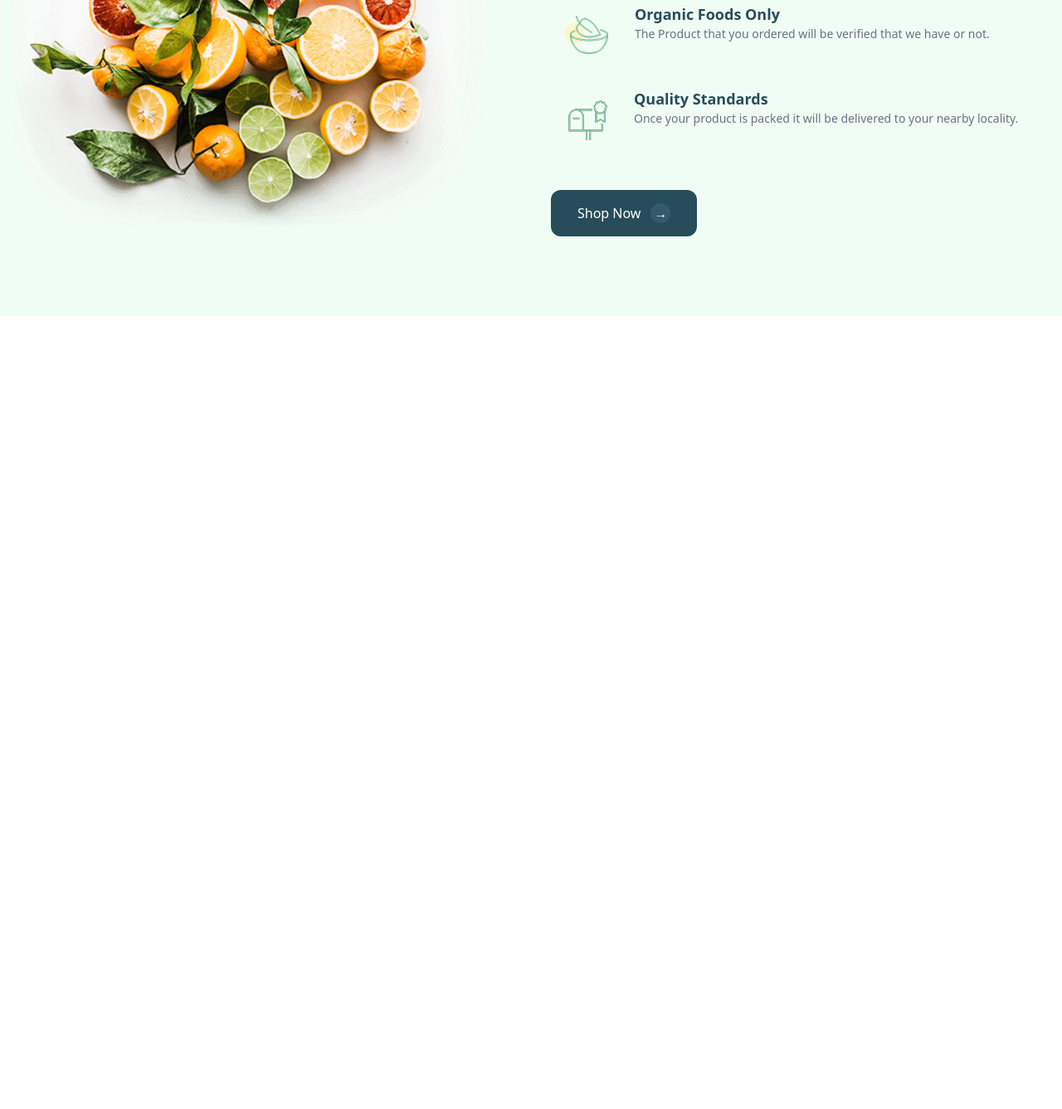
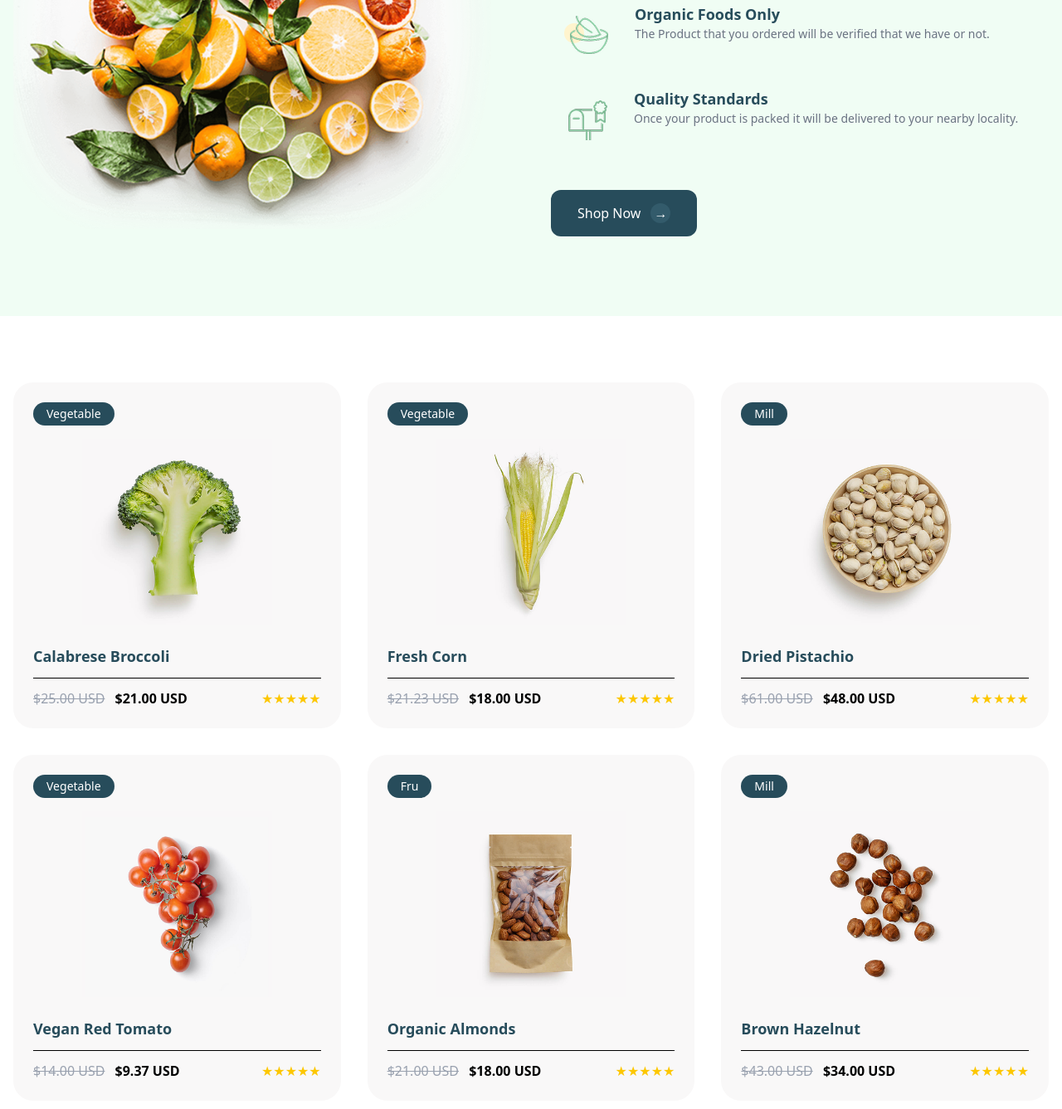
Before and after one commit to odinaevbilol/homework20, a website: page src/index.html in a window 1280 px wide. Shown: the part 1619-2956 px from the top of the page at 83% size. Before the commit the page ends 2000 px from the top, so only its background shows below. Drawn offline with nearby package versions, Linux system fonts and the light colour scheme; files that its build step writes are made by us from their sources.

Commit message:
section5

```diff
--- a/src/index.html
+++ b/src/index.html
@@ -175,5 +175,125 @@
   </div>
 </section>
 
+
+
+
+
+
+<section class="py-20 bg-white">
+  <div class="max-w-7xl mx-auto px-4">
+
+    <div class="grid grid-cols-1 sm:grid-cols-2 lg:grid-cols-3 gap-8">
+
+
+      <div class="bg-[#F9F8F8] rounded-3xl p-6">
+        <span class="inline-block bg-[#274C5B] text-white text-sm px-4 py-1 rounded-full mb-4">
+          Vegetable
+        </span>
+        <img src="./IMAGE (29).png" class="w-full h-56 object-contain mb-6">
+        <h3 class="text-lg font-semibold text-[#274C5B] mb-3">
+          Calabrese Broccoli
+        </h3>
+        <div class="border-t pt-3 flex justify-between items-center">
+          <div>
+            <span class="line-through text-gray-400 mr-2">$25.00 USD</span>
+            <span class="font-semibold">$21.00 USD</span>
+          </div>
+          <div class="text-yellow-400">★★★★★</div>
+        </div>
+      </div>
+
+
+      <div class="bg-[#F9F8F8] rounded-3xl p-6">
+        <span class="inline-block bg-[#274C5B] text-white text-sm px-4 py-1 rounded-full mb-4">
+          Vegetable
+        </span>
+        <img src="./IMAGE (30).png" class="w-full h-56 object-contain mb-6">
+        <h3 class="text-lg font-semibold text-[#274C5B] mb-3">
+          Fresh Corn
+        </h3>
+        <div class="border-t pt-3 flex justify-between items-center">
+          <div>
+            <span class="line-through text-gray-400 mr-2">$21.23 USD</span>
+            <span class="font-semibold">$18.00 USD</span>
+          </div>
+          <div class="text-yellow-400">★★★★★</div>
+        </div>
+      </div>
+
+
+      <div class="bg-[#F9F8F8] rounded-3xl p-6">
+        <span class="inline-block bg-[#274C5B] text-white text-sm px-4 py-1 rounded-full mb-4">
+          Mill
+        </span>
+        <img src="./IMAGE (31).png" class="w-full h-56 object-contain mb-6">
+        <h3 class="text-lg font-semibold text-[#274C5B] mb-3">
+          Dried Pistachio
+        </h3>
+        <div class="border-t pt-3 flex justify-between items-center">
+          <div>
+            <span class="line-through text-gray-400 mr-2">$61.00 USD</span>
+            <span class="font-semibold">$48.00 USD</span>
+          </div>
+          <div class="text-yellow-400">★★★★★</div>
+        </div>
+      </div>
+
+
+      <div class="bg-[#F9F8F8] rounded-3xl p-6">
+        <span class="inline-block bg-[#274C5B] text-white text-sm px-4 py-1 rounded-full mb-4">
+          Vegetable
+        </span>
+        <img src="./IMAGE (32).png" class="w-full h-56 object-contain mb-6">
+        <h3 class="text-lg font-semibold text-[#274C5B] mb-3">
+          Vegan Red Tomato
+        </h3>
+        <div class="border-t pt-3 flex justify-between items-center">
+          <div>
+            <span class="line-through text-gray-400 mr-2">$14.00 USD</span>
+            <span class="font-semibold">$9.37 USD</span>
+          </div>
+          <div class="text-yellow-400">★★★★★</div>
+        </div>
+      </div>
+
+      <div class="bg-[#F9F8F8] rounded-3xl p-6">
+        <span class="inline-block bg-[#274C5B] text-white text-sm px-4 py-1 rounded-full mb-4">
+          Fru
+        </span>
+        <img src="./IMAGE (33).png" class="w-full h-56 object-contain mb-6">
+        <h3 class="text-lg font-semibold text-[#274C5B] mb-3">
+          Organic Almonds
+        </h3>
+        <div class="border-t pt-3 flex justify-between items-center">
+          <div>
+            <span class="line-through text-gray-400 mr-2">$21.00 USD</span>
+            <span class="font-semibold">$18.00 USD</span>
+          </div>
+          <div class="text-yellow-400">★★★★★</div>
+        </div>
+      </div>
+
+      <div class="bg-[#F9F8F8] rounded-3xl p-6">
+        <span class="inline-block bg-[#274C5B] text-white text-sm px-4 py-1 rounded-full mb-4">
+          Mill
+        </span>
+        <img src="./IMAGE (34).png" class="w-full h-56 object-contain mb-6">
+
+        <h3 class="text-lg font-semibold text-[#274C5B] mb-3">
+          Brown Hazelnut
+        </h3>
+        <div class="border-t pt-3 flex justify-between items-center">
+          <div>
+            <span class="line-through text-gray-400 mr-2">$43.00 USD</span>
+            <span class="font-semibold">$34.00 USD</span>
+          </div>
+          <div class="text-yellow-400">★★★★★</div>
+        </div>
+      </div>
+
+    </div>
+  </div>
+</section>
 </body>
 </html>
```
Also changed, not shown: src/IMAGE (29).png (added), src/IMAGE (30).png (added), src/IMAGE (31).png (added), src/IMAGE (32).png (added), src/IMAGE (33).png (added), src/IMAGE (34).png (added).
